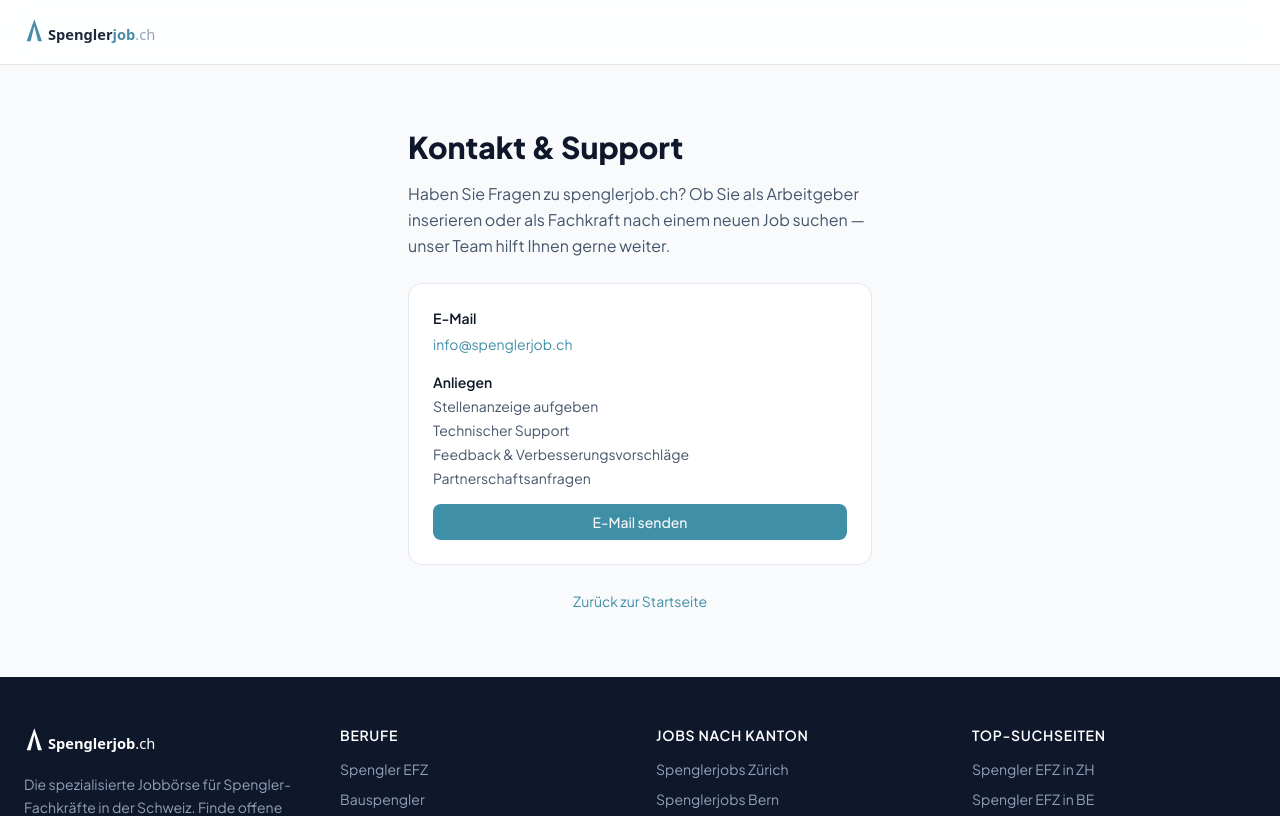
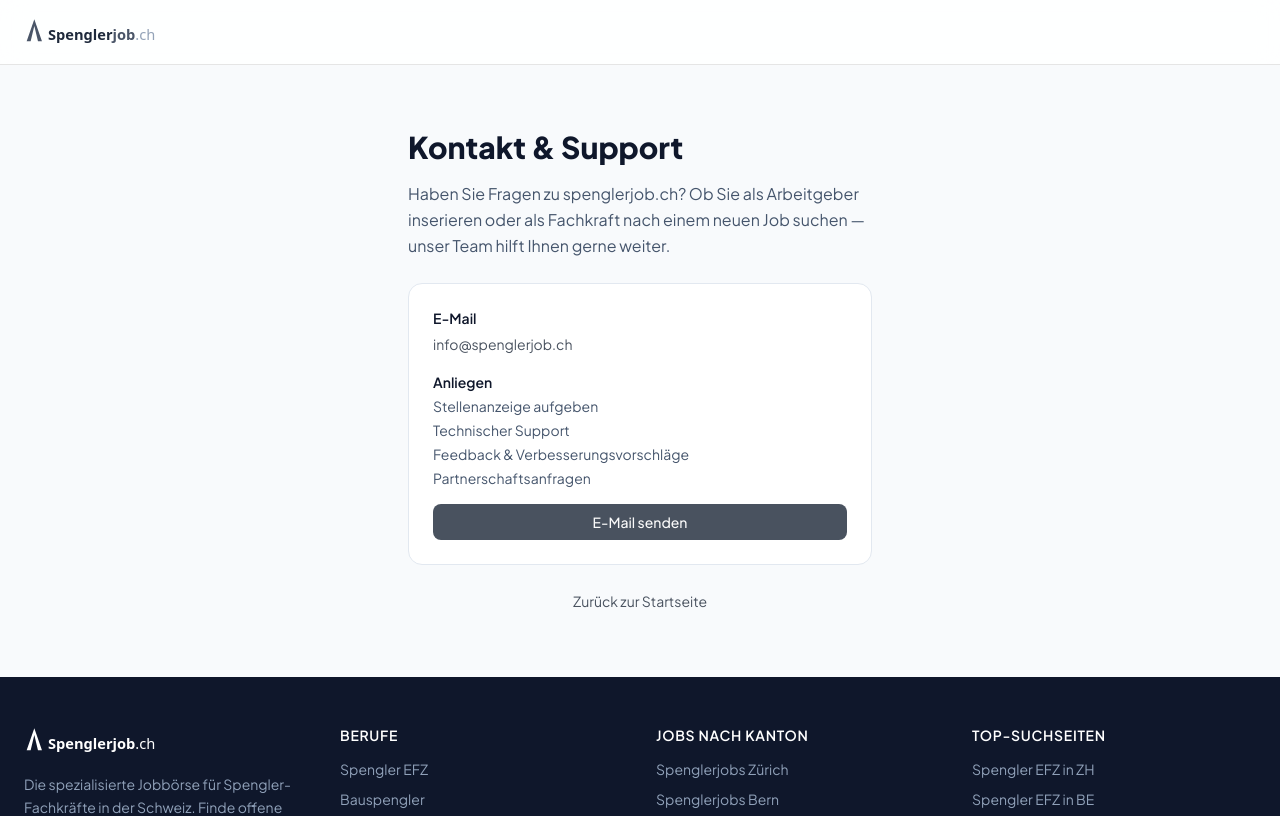
Before and after one commit to mirowaltisberg/spenglerjob, a Next.js app: page /kontakt in a window 1280 px wide. Shown: the top 816 px of the page. Built offline with nearby package versions, Linux system fonts and the light colour scheme; no server answers.

Commit message:
Change color scheme from steel blue to slate/charcoal
Replaces #4B8DA8 with #4A5568 across all brand touchpoints
(globals.css, logo.svg, icons, OG image) for a zinc-metal look.

Co-Authored-By: Claude Opus 4.6 <noreply@anthropic.com>

```diff
--- a/src/app/apple-icon.tsx
+++ b/src/app/apple-icon.tsx
@@ -16,7 +16,7 @@ export default function AppleIcon() {
           display: "flex",
           alignItems: "center",
           justifyContent: "center",
-          background: "#4B8DA8",
+          background: "#4A5568",
           borderRadius: "36px",
         }}
       >
--- a/src/app/globals.css
+++ b/src/app/globals.css
@@ -57,8 +57,8 @@
   --card-foreground: oklch(0.17 0.02 265);
   --popover: oklch(1 0 0);
   --popover-foreground: oklch(0.17 0.02 265);
-  /* primary: #4B8DA8 steel blue (Spengler) */
-  --primary: oklch(0.61 0.085 220);
+  /* primary: #4A5568 slate/charcoal (Spengler — zinc metal) */
+  --primary: oklch(0.435 0.025 258);
   --primary-foreground: oklch(0.985 0 0);
   /* secondary: slate-100 */
   --secondary: oklch(0.968 0.007 247.896);
@@ -66,14 +66,14 @@
   /* muted: slate-100 */
   --muted: oklch(0.968 0.007 247.896);
   --muted-foreground: oklch(0.48 0 0);
-  /* accent: lighter steel blue */
-  --accent: oklch(0.91 0.04 220);
+  /* accent: lighter slate */
+  --accent: oklch(0.94 0.005 258);
   --accent-foreground: oklch(0.17 0.02 265);
   --destructive: oklch(0.577 0.245 27.325);
   --border: oklch(0.922 0 0);
   --input: oklch(0.922 0 0);
-  /* ring: steel blue */
-  --ring: oklch(0.61 0.085 220);
+  /* ring: slate */
+  --ring: oklch(0.435 0.025 258);
   --chart-1: oklch(0.646 0.222 41.116);
   --chart-2: oklch(0.6 0.118 184.704);
   --chart-3: oklch(0.398 0.07 227.392);
@@ -96,18 +96,18 @@
   --card-foreground: oklch(0.985 0 0);
   --popover: oklch(0.205 0 0);
   --popover-foreground: oklch(0.985 0 0);
-  --primary: oklch(0.61 0.085 220);
+  --primary: oklch(0.435 0.025 258);
   --primary-foreground: oklch(0.985 0 0);
   --secondary: oklch(0.269 0 0);
   --secondary-foreground: oklch(0.985 0 0);
   --muted: oklch(0.269 0 0);
   --muted-foreground: oklch(0.708 0 0);
-  --accent: oklch(0.91 0.04 220);
+  --accent: oklch(0.94 0.005 258);
   --accent-foreground: oklch(0.17 0.02 265);
   --destructive: oklch(0.704 0.191 22.216);
   --border: oklch(1 0 0 / 10%);
   --input: oklch(1 0 0 / 15%);
-  --ring: oklch(0.61 0.085 220);
+  --ring: oklch(0.435 0.025 258);
   --chart-1: oklch(0.488 0.243 264.376);
   --chart-2: oklch(0.696 0.17 162.48);
   --chart-3: oklch(0.769 0.188 70.08);
@@ -345,7 +345,7 @@
 
 .search-container:focus-within {
   box-shadow:
-    0 0 0 3px oklch(0.61 0.085 220 / 20%),
+    0 0 0 3px oklch(0.435 0.025 258 / 20%),
     0 8px 32px -4px rgb(0 0 0 / 0.12);
   transform: translateY(-1px);
 }
@@ -400,7 +400,7 @@
 }
 
 .search-dropdown-item:hover {
-  background-color: oklch(0.61 0.085 220 / 8%);
+  background-color: oklch(0.435 0.025 258 / 8%);
 }
 
 /* ----------------------------------------------------------
--- a/src/app/icon.tsx
+++ b/src/app/icon.tsx
@@ -13,7 +13,7 @@ export default function Icon() {
           display: "flex",
           alignItems: "center",
           justifyContent: "center",
-          background: "#4B8DA8",
+          background: "#4A5568",
           borderRadius: "7px",
         }}
       >
--- a/src/app/opengraph-image.tsx
+++ b/src/app/opengraph-image.tsx
@@ -29,7 +29,7 @@ export default function OgImage() {
         >
           <path
             d="M4 40 L24 6 L44 40 L35 40 L24 16 L13 40 Z"
-            fill="#4B8DA8"
+            fill="#4A5568"
           />
         </svg>
 
@@ -44,7 +44,7 @@ export default function OgImage() {
           <span style={{ fontSize: 72, fontWeight: 900, color: "#f8fafc", letterSpacing: -1 }}>
             Spengler
           </span>
-          <span style={{ fontSize: 72, fontWeight: 900, color: "#4B8DA8", letterSpacing: -1 }}>
+          <span style={{ fontSize: 72, fontWeight: 900, color: "#4A5568", letterSpacing: -1 }}>
             job
           </span>
           <span style={{ fontSize: 52, fontWeight: 400, color: "#94a3b8", letterSpacing: -1 }}>
```
Also changed, not shown: public/logo.svg.
